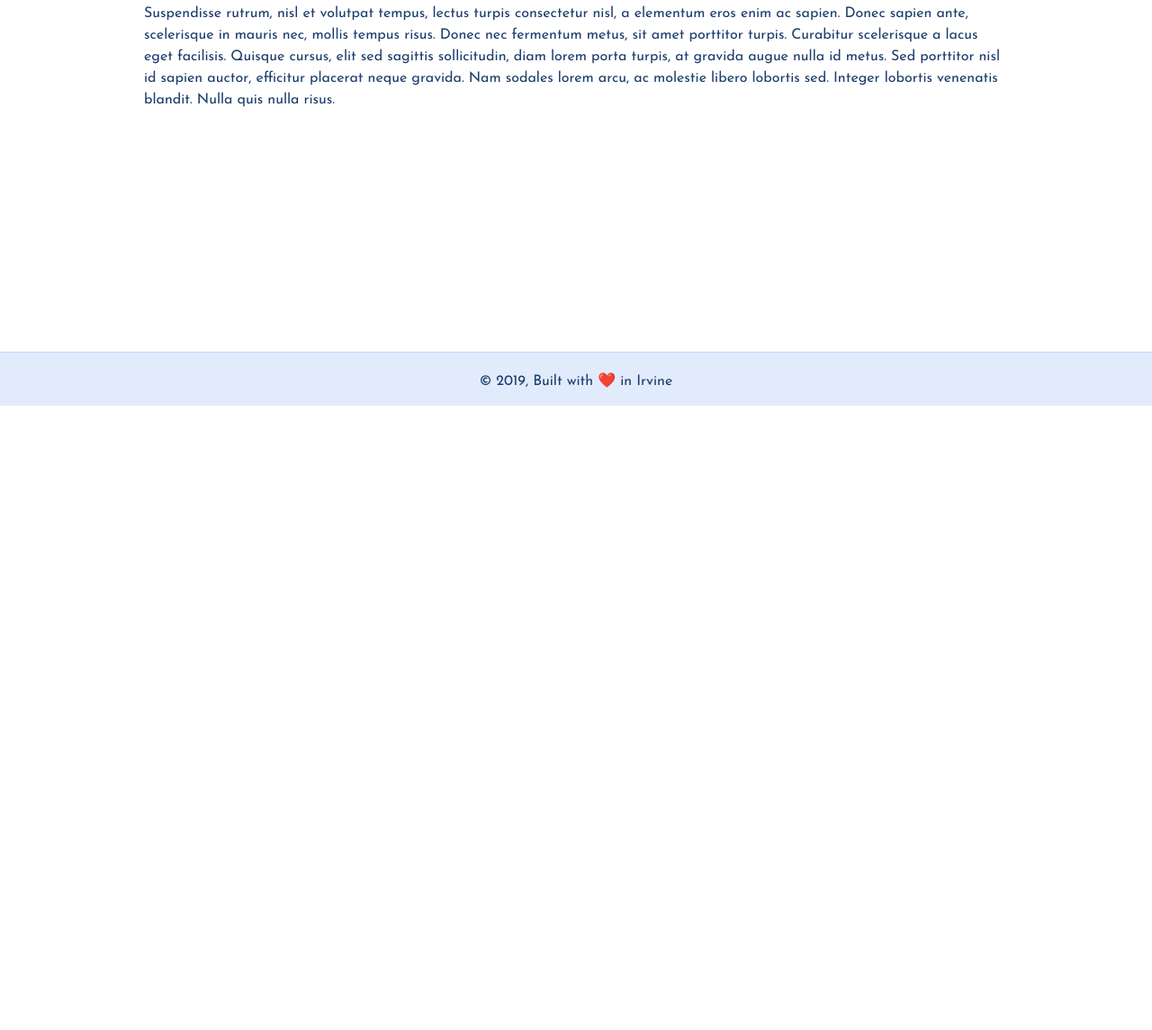
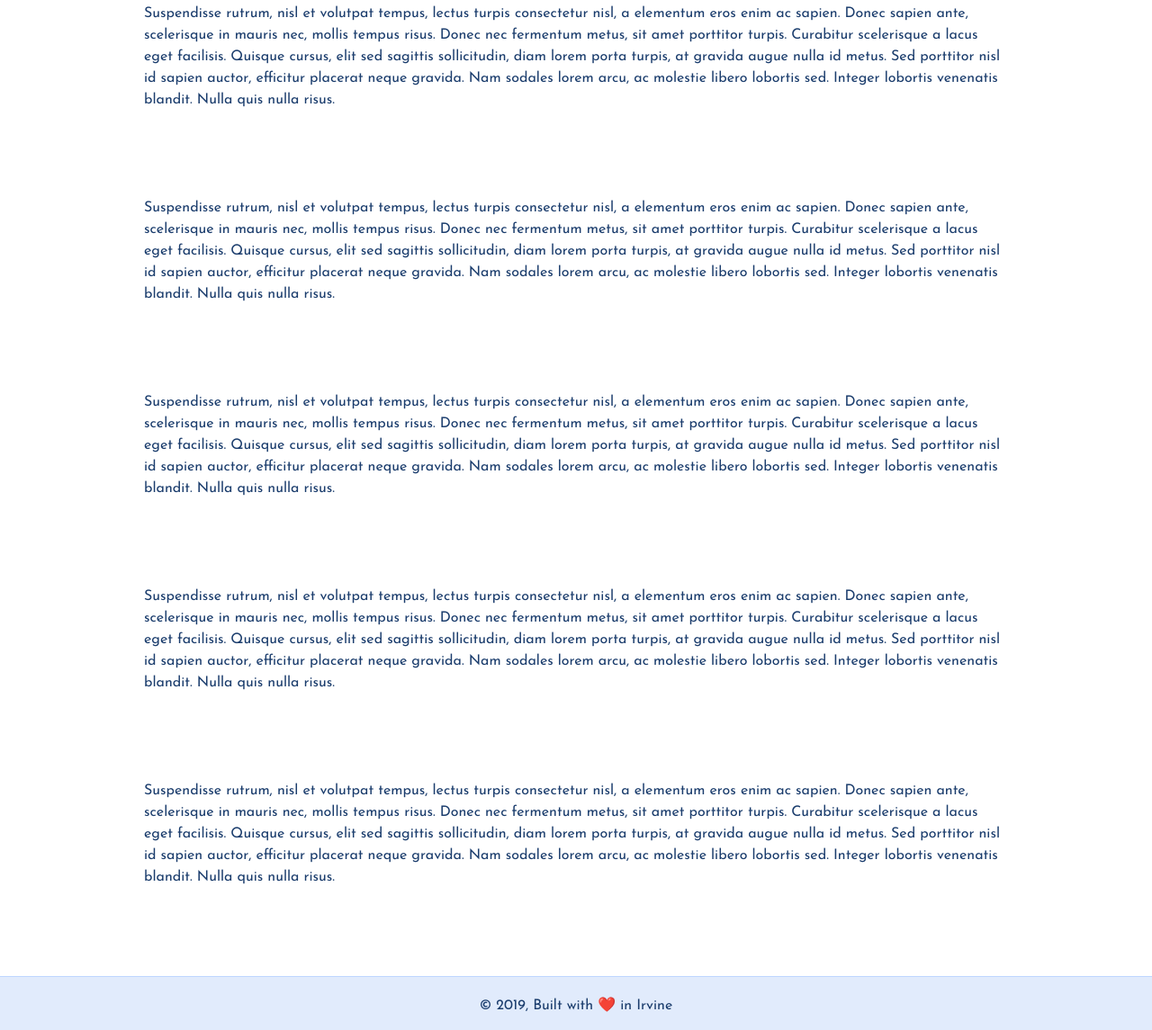
Before and after one commit to zzulanas/UCISolarCar, a Gatsby site: page / in a window 1280 px wide. Shown: the part 349-1494 px from the top of the page at 90% size. Before the commit the page ends 800 px from the top, so only its background shows below. Built offline with nearby package versions, Linux system fonts and the light colour scheme; Gatsby itself is replaced by a stand-in of ours; some icons are missing; what react-pose would draw is missing.

Commit message:
footer was transparent, no longer, also icon is kinda gross

```diff
--- a/gatsby-config.js
+++ b/gatsby-config.js
@@ -13,6 +13,13 @@ module.exports = {
         path: `${__dirname}/blog`,
         name: "blogs",
       },
+    },
+    {
+      resolve: `gatsby-source-filesystem`,
+      options: {
+        name: `images`,
+        path: `${__dirname}/static`,
+      }
     },
     'gatsby-plugin-catch-links',
     'gatsby-transformer-remark',
--- a/src/components/footer.js
+++ b/src/components/footer.js
@@ -2,28 +2,20 @@ import React from 'react'
 import {Link} from 'gatsby'
 
 var style = {
-  backgroundColor: '#e1ebfc',
+  background: '#e1ebfc',
   borderTop: '1.5px solid #bfd6ff',
   textAlign: 'center',
   padding: '20px',
-  position: 'fixed',
   left: '0',
   bottom: '0',
   height: '60px',
   width: '100%',
 }
 
-var phantom = {
-  display: 'block',
-  padding: '20px',
-  height: '60px',
-  width: '100%',
-}
 
 function Footer({ children }) {
   return (
     <div>
-      <div style={phantom} />
       <div style={style}>
         {children}© {new Date().getFullYear()}, Built with
         {` ❤️ in Irvine `}
--- a/src/components/layout.js
+++ b/src/components/layout.js
@@ -22,16 +22,18 @@ const Layout = ({ children }) => (
     `}
     render={data => (
       <>
+        <div className="Site">
           <Helmet>
-          <meta name="description"/>
-          <link rel="shortcut icon" type="image/png" href={favicon}/>
+            <meta name="description" />
+            <link rel="shortcut icon" type="image/png" href={favicon} />
           </Helmet>
           <Navbar />
-        <div className="wrapper">
+          <div className="Site-content">
             {children}
             <div className="push" />
           </div>
           <Footer />
+        </div>
       </>
     )}
   />
--- a/src/components/navbar.js
+++ b/src/components/navbar.js
@@ -1,16 +1,20 @@
-import React from "react"
+import React, { Component } from "react"
 import { Link } from "gatsby"
-import Img from 'gatsby-image'
-import logo from '../../static/favicon1.png'
+import logo from '../../static/favicon2.png'
 import anime from 'animejs';
 
-const Navbar= () => ({
-    render: function() {
+const logoStyle = {
+  height: '28px',
+  width: '40px',
+  padding: 'none'
+}
+export default class Navbar extends Component {
+    render () {
       return (
         <nav className="navbar has-shadow" role="navigation">
           <div className="navbar-brand">
             <Link className="navbar-item" to="./">
-              <Img fixed={logo}/>
+              <img style={logoStyle} src={logo} alt="UCI Solar Car"/>
             </Link>
           </div>
             <Link to="/" className="navbar-item">Home</Link>
@@ -21,6 +25,4 @@ const Navbar= () => ({
         </nav>
       );
     }
-  });
-
-export default Navbar
+  }
--- a/src/css/layout.css
+++ b/src/css/layout.css
@@ -8,6 +8,15 @@ html, body {
   /* Equal to height of footer */
   /* But also accounting for potential margin-bottom of last child */
   margin-bottom: -50px;
+}
+.Site {
+  display: flex;
+  min-height: 100vh;
+  flex-direction: column;
+}
+
+.Site-content {
+  flex: 1;
 }
 .footer{
     height: 50px;
--- a/src/pages/index.js
+++ b/src/pages/index.js
@@ -42,6 +42,59 @@ const IndexPage = () => (
           Nulla quis nulla risus.
         </div>
       </section>
+      <section className="section">
+        <div className="container">
+          Suspendisse rutrum, nisl et volutpat tempus, lectus turpis consectetur
+          nisl, a elementum eros enim ac sapien. Donec sapien ante, scelerisque
+          in mauris nec, mollis tempus risus. Donec nec fermentum metus, sit
+          amet porttitor turpis. Curabitur scelerisque a lacus eget facilisis.
+          Quisque cursus, elit sed sagittis sollicitudin, diam lorem porta
+          turpis, at gravida augue nulla id metus. Sed porttitor nisl id sapien
+          auctor, efficitur placerat neque gravida. Nam sodales lorem arcu, ac
+          molestie libero lobortis sed. Integer lobortis venenatis blandit.
+          Nulla quis nulla risus.
+        </div>
+      </section>
+      <section className="section">
+        <div className="container">
+          Suspendisse rutrum, nisl et volutpat tempus, lectus turpis consectetur
+          nisl, a elementum eros enim ac sapien. Donec sapien ante, scelerisque
+          in mauris nec, mollis tempus risus. Donec nec fermentum metus, sit
+          amet porttitor turpis. Curabitur scelerisque a lacus eget facilisis.
+          Quisque cursus, elit sed sagittis sollicitudin, diam lorem porta
+          turpis, at gravida augue nulla id metus. Sed porttitor nisl id sapien
+          auctor, efficitur placerat neque gravida. Nam sodales lorem arcu, ac
+          molestie libero lobortis sed. Integer lobortis venenatis blandit.
+          Nulla quis nulla risus.
+        </div>
+      </section>
+      <section className="section">
+        <div className="container">
+          Suspendisse rutrum, nisl et volutpat tempus, lectus turpis consectetur
+          nisl, a elementum eros enim ac sapien. Donec sapien ante, scelerisque
+          in mauris nec, mollis tempus risus. Donec nec fermentum metus, sit
+          amet porttitor turpis. Curabitur scelerisque a lacus eget facilisis.
+          Quisque cursus, elit sed sagittis sollicitudin, diam lorem porta
+          turpis, at gravida augue nulla id metus. Sed porttitor nisl id sapien
+          auctor, efficitur placerat neque gravida. Nam sodales lorem arcu, ac
+          molestie libero lobortis sed. Integer lobortis venenatis blandit.
+          Nulla quis nulla risus.
+        </div>
+      </section>
+      <section className="section">
+        <div className="container">
+          Suspendisse rutrum, nisl et volutpat tempus, lectus turpis consectetur
+          nisl, a elementum eros enim ac sapien. Donec sapien ante, scelerisque
+          in mauris nec, mollis tempus risus. Donec nec fermentum metus, sit
+          amet porttitor turpis. Curabitur scelerisque a lacus eget facilisis.
+          Quisque cursus, elit sed sagittis sollicitudin, diam lorem porta
+          turpis, at gravida augue nulla id metus. Sed porttitor nisl id sapien
+          auctor, efficitur placerat neque gravida. Nam sodales lorem arcu, ac
+          molestie libero lobortis sed. Integer lobortis venenatis blandit.
+          Nulla quis nulla risus.
+        </div>
+      </section>
+
     </div>
   </Layout>
 
```
Also changed, not shown: static/favicon2.png (added). Lines whose indentation alone changed are shown as unchanged.
